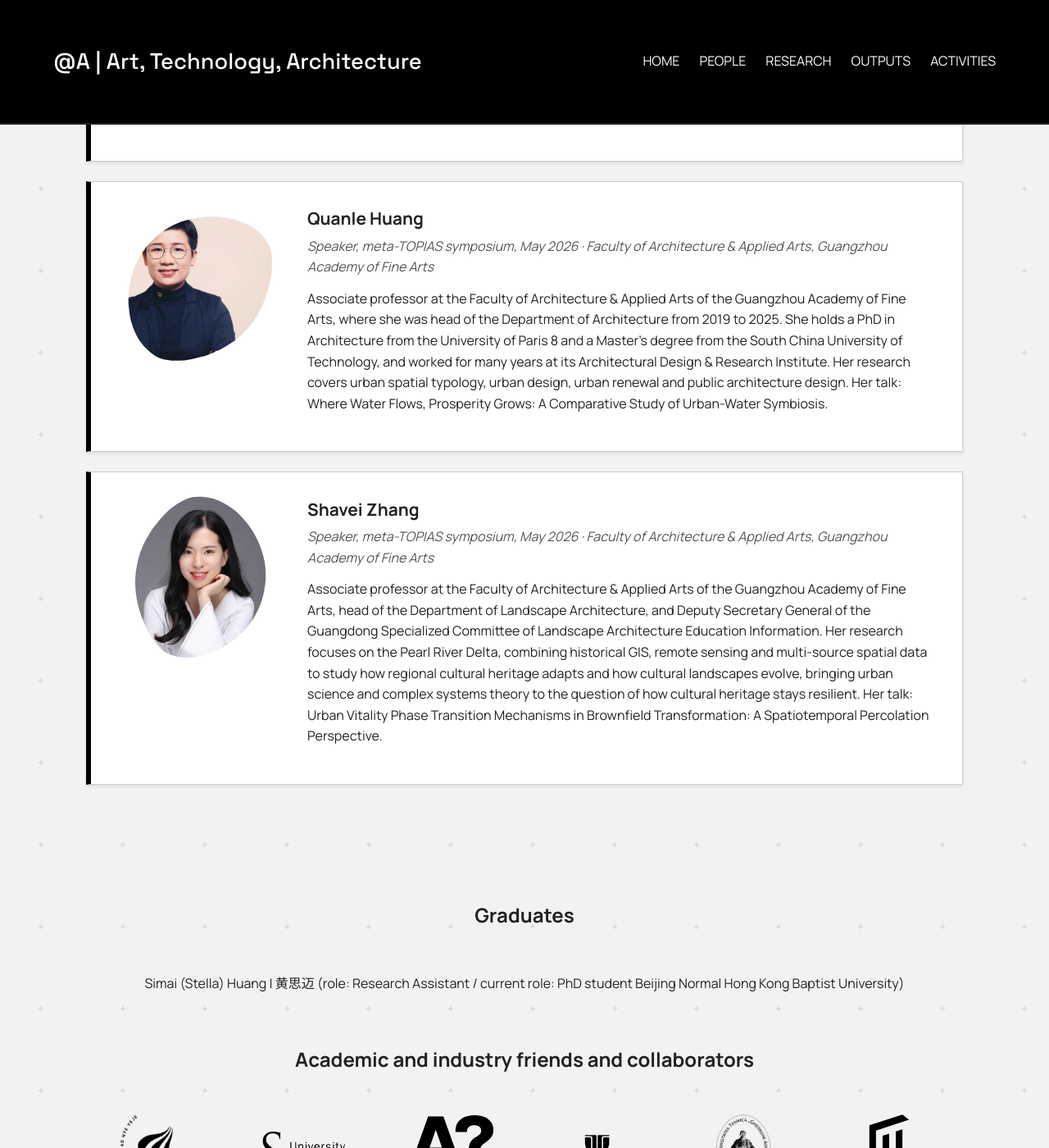
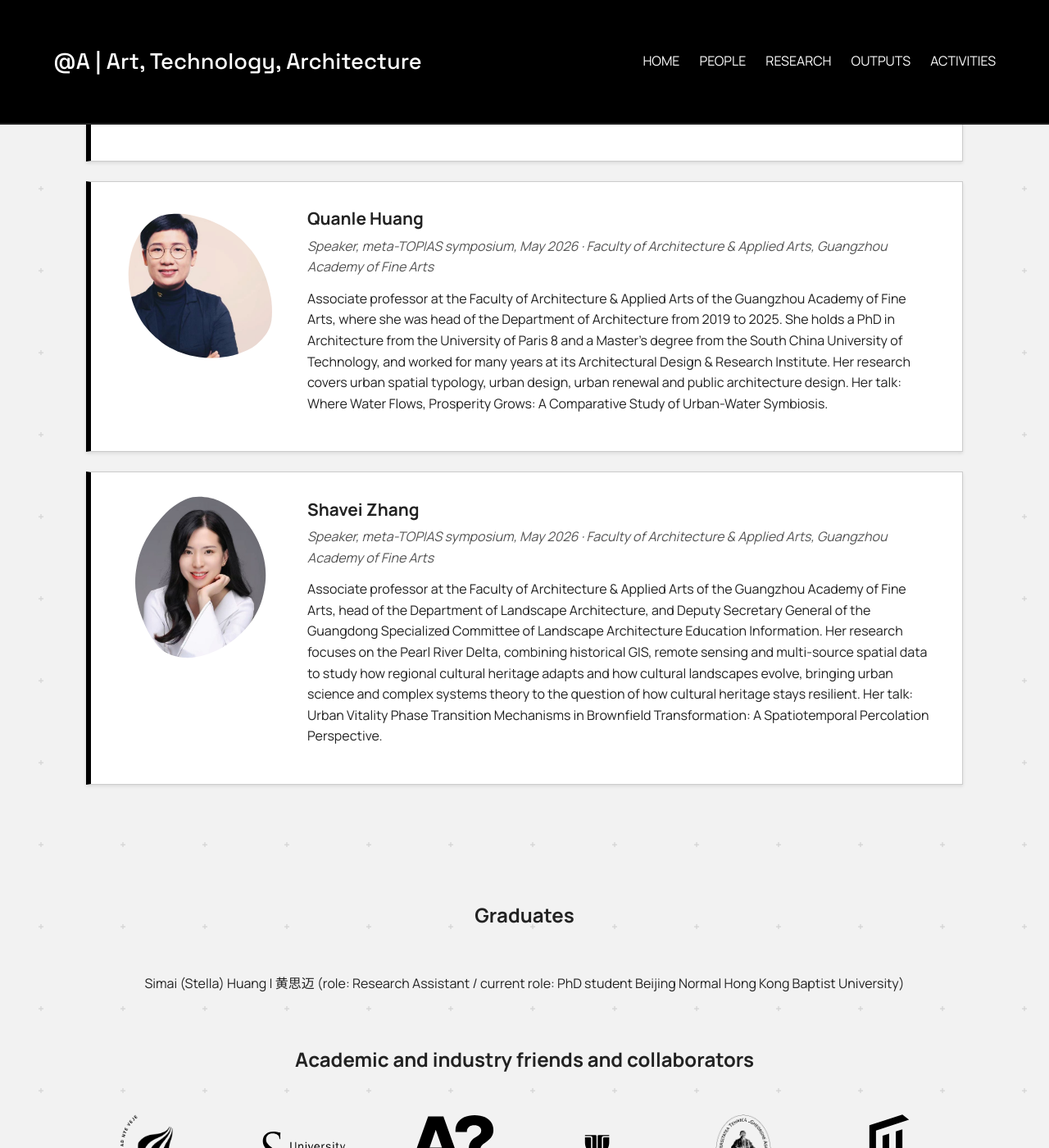
Before and after one commit to anqua/at-a, a Jekyll site: the page built from people.md, in a window 1280 px wide and 1400 px high, scrolled down 4220 px. Shown: the whole window at 82% size. Built offline with Jekyll 4.4.1, drawn with Linux system fonts in a browser that asks for light colours.

Commit message:
Visiting researchers: flip Quanle Huang's photo outline vertically to fit her head
Co-Authored-By: Claude Sonnet 5.5 <noreply@anthropic.com>

```diff
--- a/assets/css/style.css
+++ b/assets/css/style.css
@@ -978,6 +978,6 @@ main a.pub-thumb-link:hover {
 .visiting-card:nth-of-type(2) .visiting-photo { clip-path: path("M 171.5 54.5 C 174.0 61.8, 175.8 68.8, 176.8 75.9 C 177.9 82.9, 178.5 89.9, 178.1 96.6 C 178.0 103.5, 177.1 110.1, 175.8 116.8 C 174.2 123.4, 172.2 130.0, 169.5 136.2 C 166.9 142.6, 163.8 148.8, 159.8 154.8 C 155.8 160.8, 151.2 166.6, 145.9 172.1 C 140.6 177.9, 134.8 184.0, 127.9 188.5 C 120.9 192.9, 112.5 197.5, 104.2 198.8 C 96.0 200.0, 86.6 198.5, 78.6 195.9 C 70.8 193.2, 63.1 188.2, 56.6 183.2 C 50.1 178.1, 44.6 171.9, 39.9 165.5 C 35.1 159.2, 31.2 152.6, 28.0 145.9 C 24.9 138.9, 22.6 131.9, 21.1 124.8 C 19.4 117.9, 18.6 110.6, 18.6 103.5 C 18.6 96.5, 19.5 89.2, 21.1 82.5 C 22.6 75.5, 24.8 68.8, 27.9 62.2 C 30.8 56.0, 34.6 49.8, 38.9 44.0 C 43.4 38.2, 48.6 32.9, 54.2 28.1 C 60.0 23.2, 66.2 18.9, 73.4 15.2 C 80.2 11.5, 88.0 8.0, 96.0 6.1 C 104.0 4.1, 113.1 2.5, 121.4 3.5 C 129.9 4.5, 139.1 7.2, 145.9 12.0 C 152.6 16.8, 157.9 25.2, 162.1 32.2 C 166.5 39.2, 169.2 47.2, 171.5 54.5 Z"); }
 .visiting-card:nth-of-type(3) .visiting-photo { clip-path: path("M 179.8 129.1 C 175.4 135.5, 170.8 141.1, 165.9 146.2 C 160.9 151.4, 155.9 156.0, 150.2 160.0 C 144.8 164.0, 138.8 167.4, 132.6 170.2 C 126.6 173.2, 120.1 175.5, 113.5 177.2 C 106.9 179.1, 100.0 180.1, 92.9 180.6 C 85.8 181.2, 78.2 181.2, 70.6 180.2 C 62.9 179.5, 54.5 178.8, 46.8 175.9 C 38.9 173.1, 30.1 169.2, 24.1 163.5 C 18.1 157.8, 13.8 149.2, 10.9 141.4 C 8.1 133.5, 7.4 124.5, 7.5 116.1 C 7.5 108.0, 9.4 99.8, 11.4 92.1 C 13.4 84.6, 16.5 77.4, 19.9 70.8 C 23.4 64.1, 27.5 58.0, 32.1 52.5 C 36.9 46.9, 42.1 41.9, 47.8 37.5 C 53.4 33.2, 59.5 29.8, 65.9 26.6 C 72.2 23.8, 79.1 21.2, 86.0 19.8 C 92.8 18.2, 100.1 17.4, 107.4 17.5 C 114.5 17.5, 122.0 18.2, 129.2 20.0 C 136.5 21.5, 144.0 24.0, 151.1 27.2 C 158.1 30.5, 165.8 34.5, 172.0 39.8 C 178.5 44.9, 185.4 51.1, 189.8 58.2 C 193.9 65.5, 197.4 74.6, 197.8 82.9 C 198.0 91.2, 194.6 100.5, 191.5 108.1 C 188.6 115.9, 184.0 122.8, 179.8 129.1 Z"); }
 .visiting-card:nth-of-type(4) .visiting-photo { clip-path: path("M 125.4 180.9 C 117.8 181.4, 110.5 181.2, 103.4 180.5 C 96.2 179.8, 89.5 178.2, 82.9 176.5 C 76.5 174.5, 70.1 171.9, 64.1 168.8 C 58.1 165.5, 52.2 162.0, 46.9 157.9 C 41.5 153.5, 36.2 148.8, 31.8 143.4 C 26.9 138.0, 22.5 132.1, 18.2 125.5 C 14.2 119.1, 9.9 111.8, 7.4 103.9 C 4.9 96.0, 2.6 86.6, 3.5 78.5 C 4.5 70.1, 8.2 61.5, 12.9 54.5 C 17.5 47.5, 24.2 41.4, 30.9 36.5 C 37.4 31.5, 45.1 27.9, 52.2 24.9 C 59.5 21.9, 67.1 19.9, 74.5 18.6 C 81.9 17.4, 89.2 16.9, 96.5 17.2 C 103.8 17.5, 110.9 18.6, 117.8 20.5 C 124.6 22.2, 131.2 25.1, 137.4 28.2 C 143.8 31.5, 149.8 35.5, 155.1 40.0 C 160.6 44.6, 165.5 49.9, 170.0 55.5 C 174.2 61.4, 178.1 67.8, 181.2 74.5 C 184.5 81.2, 187.1 88.6, 188.8 96.2 C 190.6 103.9, 191.9 112.1, 191.8 120.5 C 191.5 128.8, 190.8 138.0, 187.5 145.9 C 184.5 153.5, 179.4 161.9, 173.1 167.1 C 166.6 172.5, 157.2 175.4, 149.2 177.8 C 141.4 180.0, 133.1 180.5, 125.4 180.9 Z"); }
-.visiting-card:nth-of-type(5) .visiting-photo { clip-path: path("M 184.9 100.0 C 183.1 107.4, 180.6 114.2, 177.8 120.8 C 174.9 127.4, 171.5 133.5, 167.9 139.1 C 164.0 144.8, 159.5 150.0, 154.8 154.8 C 150.0 159.8, 144.9 164.0, 139.2 168.0 C 133.5 171.9, 127.5 175.2, 120.9 178.2 C 114.5 181.2, 107.5 183.8, 100.0 185.5 C 92.5 187.4, 84.2 189.5, 76.0 189.5 C 67.8 189.5, 58.1 189.1, 50.6 185.8 C 42.9 182.2, 35.9 175.9, 30.6 169.4 C 25.2 163.1, 21.4 154.6, 18.6 146.9 C 16.0 139.2, 14.8 130.9, 14.0 123.1 C 13.4 115.2, 13.8 107.4, 14.8 100.0 C 15.8 92.6, 17.5 85.4, 20.0 78.6 C 22.5 71.9, 25.8 65.2, 29.4 59.2 C 33.2 53.2, 37.9 47.9, 42.8 42.8 C 47.9 37.9, 53.4 33.2, 59.2 29.4 C 65.2 25.8, 71.9 22.5, 78.6 20.0 C 85.4 17.5, 92.6 15.8, 100.0 14.8 C 107.4 13.9, 115.2 13.5, 123.1 14.1 C 130.8 14.8, 139.2 16.0, 146.9 18.6 C 154.8 21.2, 163.4 24.8, 169.9 30.1 C 176.2 35.4, 182.8 42.8, 185.9 50.5 C 189.1 58.1, 189.1 68.0, 188.8 76.1 C 188.6 84.5, 186.8 92.6, 184.9 100.0 Z"); }
+.visiting-card:nth-of-type(5) .visiting-photo { clip-path: path("M 184.9 100.0 C 183.1 92.6 180.6 85.8 177.8 79.2 C 174.9 72.6 171.5 66.5 167.9 60.9 C 164.0 55.2 159.5 50.0 154.8 45.2 C 150.0 40.2 144.9 36.0 139.2 32.0 C 133.5 28.1 127.5 24.8 120.9 21.8 C 114.5 18.8 107.5 16.2 100.0 14.5 C 92.5 12.6 84.2 10.5 76.0 10.5 C 67.8 10.5 58.1 10.9 50.6 14.2 C 42.9 17.8 35.9 24.1 30.6 30.6 C 25.2 36.9 21.4 45.4 18.6 53.1 C 16.0 60.8 14.8 69.1 14.0 76.9 C 13.4 84.8 13.8 92.6 14.8 100.0 C 15.8 107.4 17.5 114.6 20.0 121.4 C 22.5 128.1 25.8 134.8 29.4 140.8 C 33.2 146.8 37.9 152.1 42.8 157.2 C 47.9 162.1 53.4 166.8 59.2 170.6 C 65.2 174.2 71.9 177.5 78.6 180.0 C 85.4 182.5 92.6 184.2 100.0 185.2 C 107.4 186.1 115.2 186.5 123.1 185.9 C 130.8 185.2 139.2 184.0 146.9 181.4 C 154.8 178.8 163.4 175.2 169.9 169.9 C 176.2 164.6 182.8 157.2 185.9 149.5 C 189.1 141.9 189.1 132.0 188.8 123.9 C 188.6 115.5 186.8 107.4 184.9 100.0 Z"); }
 .visiting-card:nth-of-type(6) .visiting-photo { clip-path: path("M 30.1 148.1 C 27.4 141.0, 25.5 134.0, 24.1 127.0 C 22.9 120.0, 22.0 113.1, 22.0 106.2 C 21.9 99.4, 22.5 92.6, 23.8 86.0 C 24.9 79.4, 26.6 72.8, 29.1 66.4 C 31.5 59.9, 34.6 53.6, 38.4 47.5 C 42.0 41.4, 46.4 35.4, 51.4 29.6 C 56.5 23.8, 62.1 17.2, 68.9 12.6 C 75.6 7.9, 84.0 3.0, 92.1 1.4 C 100.2 -0.1, 109.8 1.1, 117.8 3.4 C 125.8 5.8, 133.6 10.4, 140.2 15.2 C 147.0 20.0, 152.8 26.2, 157.6 32.2 C 162.6 38.4, 166.9 44.9, 170.2 51.6 C 173.6 58.2, 176.1 65.2, 178.0 72.2 C 179.9 79.2, 181.0 86.4, 181.2 93.5 C 181.5 100.5, 180.8 107.8, 179.5 114.6 C 178.2 121.5, 176.4 128.5, 173.6 135.0 C 170.9 141.5, 167.2 147.9, 163.1 153.8 C 158.9 159.6, 153.9 165.1, 148.4 170.1 C 142.9 175.1, 136.6 179.9, 129.8 183.8 C 123.0 187.6, 115.5 191.4, 107.5 193.6 C 99.6 195.9, 90.5 197.9, 82.1 197.2 C 73.8 196.5, 64.4 194.1, 57.4 189.6 C 50.5 185.0, 44.9 176.9, 40.4 170.0 C 35.9 163.1, 32.9 155.4, 30.1 148.1 Z"); }
 .visiting-card .visiting-photo--logo { clip-path: path("M 107.4 15.5 C 114.6 18.0, 121.2 20.9, 127.5 24.5 C 133.9 27.9, 139.5 31.5, 144.9 35.9 C 150.1 40.1, 155.1 45.1, 159.4 50.1 C 163.9 55.4, 167.8 60.9, 171.1 66.9 C 174.5 72.8, 177.4 79.2, 179.8 86.0 C 182.1 92.8, 184.0 99.9, 185.2 107.5 C 186.5 115.1, 187.9 123.5, 187.1 131.8 C 186.5 140.0, 185.1 149.5, 180.9 156.8 C 176.9 164.0, 170.0 170.5, 163.1 175.2 C 156.1 180.0, 147.5 183.1, 139.8 185.1 C 131.8 187.2, 123.2 187.8, 115.4 187.8 C 107.5 187.5, 99.9 186.6, 92.6 184.9 C 85.2 183.4, 78.1 180.8, 71.8 177.9 C 65.1 174.8, 58.9 171.1, 53.2 166.8 C 47.8 162.5, 42.6 157.4, 38.0 152.0 C 33.5 146.6, 29.4 140.6, 26.1 134.5 C 22.9 128.1, 20.2 121.4, 18.5 114.2 C 16.6 107.4, 15.4 100.0, 15.1 92.6 C 14.8 85.1, 15.1 77.4, 16.5 69.5 C 17.9 61.9, 19.8 53.8, 23.1 46.1 C 26.2 38.5, 30.6 30.2, 36.5 24.2 C 42.2 18.2, 50.1 12.6, 58.1 10.1 C 66.0 7.8, 75.9 8.5, 84.0 9.4 C 92.2 10.2, 100.1 12.9, 107.4 15.5 Z"); }
```
